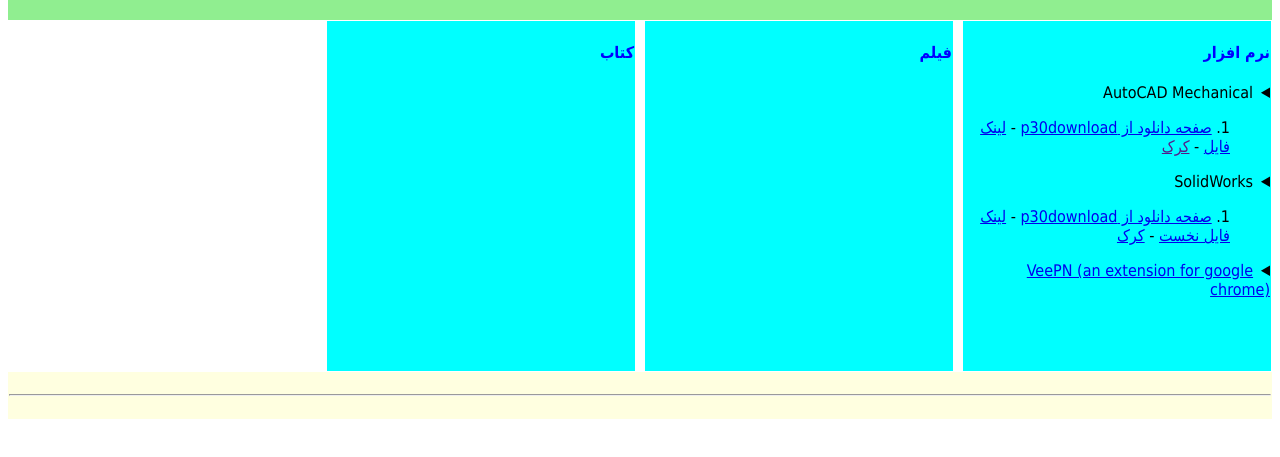
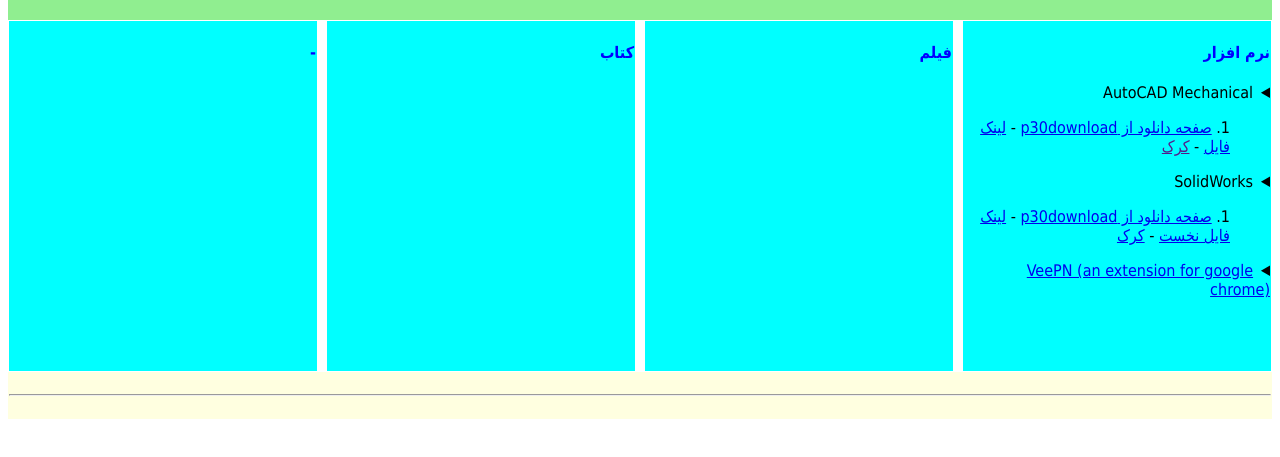
Before and after one commit to DanielKaveh/MyPublicPage, a plain HTML site: page index.html in a window 1280 px wide. Shown: the part 71-528 px from the top of the page. Drawn offline with Linux system fonts and the light colour scheme.

Commit message:
Update index.html

```diff
--- a/index.html
+++ b/index.html
@@ -91,6 +91,8 @@
 		</div>
 		<div title = "کتاب">
 		</div>
+		<div title = "-">
+		</div>
 	</div>
 	<div id = "footer">
 		<h1><hr></h1>
```
